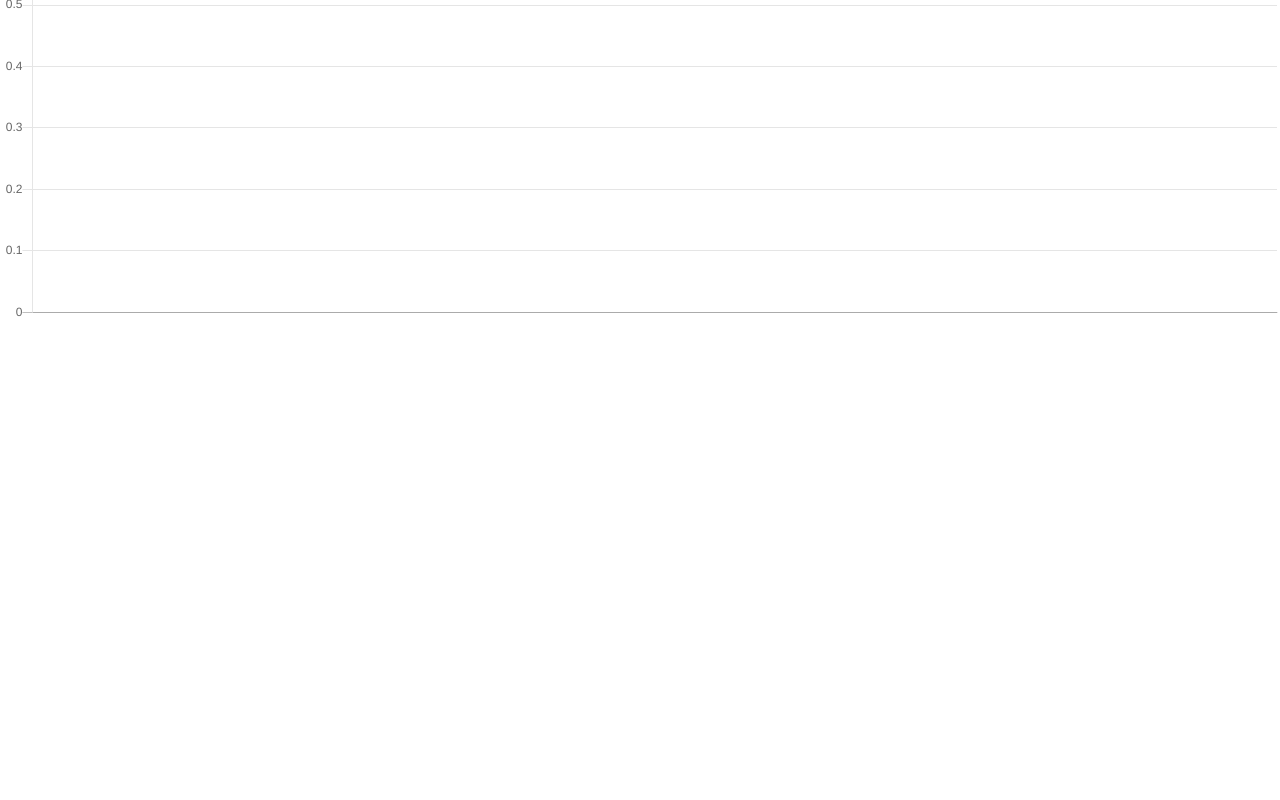
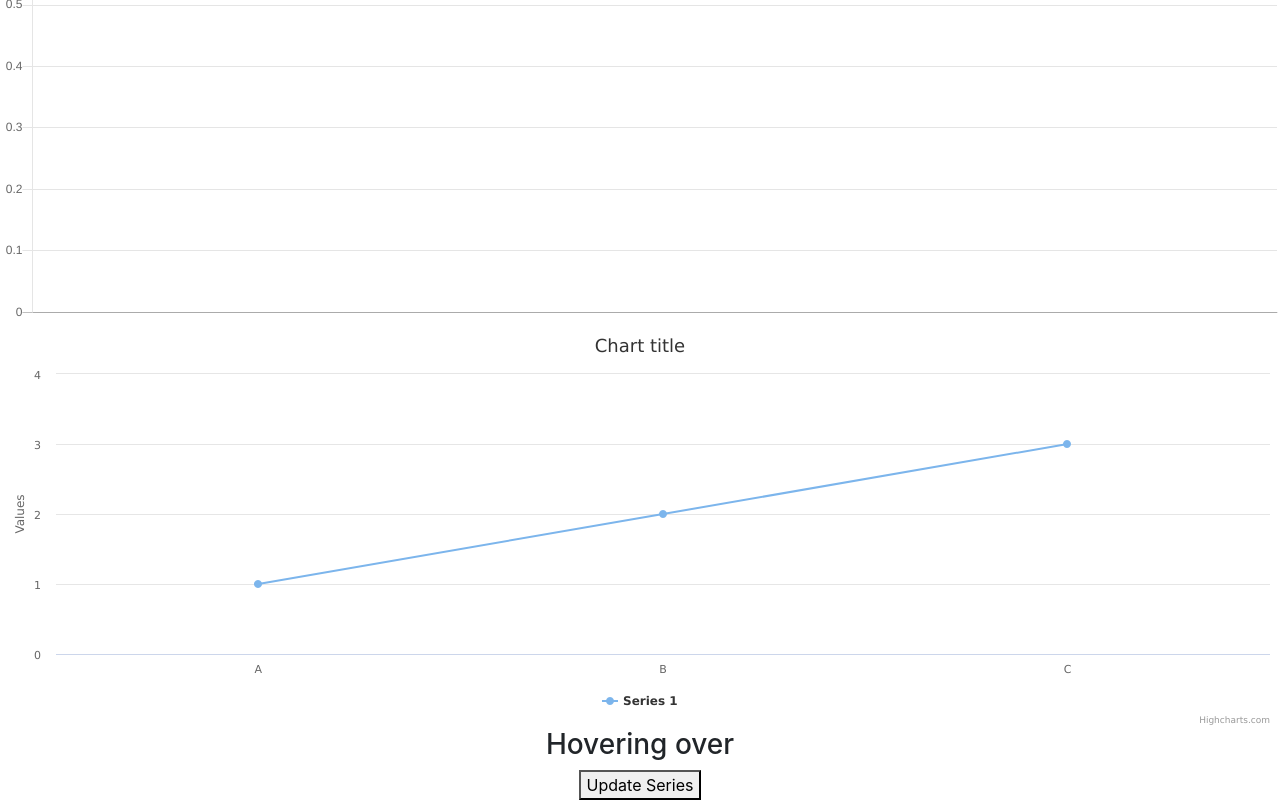
Before and after one commit to rodolphe37/pwa-react-project, a React (Create React App) app: page /linechart in a window 1280 px wide. Shown: the part 368-1168 px from the top of the page. Before the commit the page ends 800 px from the top, so only its background shows below. Built offline with nearby package versions, Linux system fonts and the light colour scheme; no server answers.

Commit message:
add highcharts base for graph

```diff
--- a/package.json
+++ b/package.json
@@ -9,6 +9,8 @@
     "axios": "^0.20.0",
     "bootstrap": "^4.5.2",
     "chart.js": "^2.9.3",
+    "highcharts": "^8.2.0",
+    "highcharts-react-official": "^3.0.0",
     "moment": "^2.27.0",
     "react": "^16.13.1",
     "react-bootstrap": "^1.3.0",
--- a/src/components/Home.js
+++ b/src/components/Home.js
@@ -6,7 +6,7 @@ const Home = (props) => {
   const [mode, setMode] = useState('online')
 
   useEffect(() => {
-    let url2 = "https://api.github.com/users/rodolphe37"
+    const url2 = "https://api.github.com/users/rodolphe37"
     fetch(url2).then((res) => {
       res.json().then((resultat) => {
         console.warn(resultat)
--- a/src/components/Linechart.js
+++ b/src/components/Linechart.js
@@ -1,7 +1,7 @@
 import React, { Component } from 'react'
 import axios from 'axios';
 import { Line } from 'react-chartjs-2';
-
+import Chart from './variables/charts'
 export class Linecharts extends Component {
   constructor(props) {
     super(props);
@@ -52,6 +52,7 @@ export class Linecharts extends Component {
         <Line
           data={this.state.Data}
           options={{ maintainAspectRatio: true }} />
+        <Chart />
       </div>
     )
   }
--- a/src/components/Repositories.js
+++ b/src/components/Repositories.js
@@ -9,7 +9,7 @@ const Users = () => {
   let idplus = []
 
   useEffect(() => {
-    let url = "https://api.github.com/users/rodolphe37/repos"
+    const url = "https://api.github.com/users/rodolphe37/repos"
     fetch(url).then((response) => {
       response.json().then((result) => {
         console.warn(result)
--- a/src/components/variables/charts.js
+++ b/src/components/variables/charts.js
@@ -1,11 +1,47 @@
-import React from "react";
-import { Line } from "react-chartjs-2";
+import React, { useState } from 'react';
+import HighchartsReact from 'highcharts-react-official';
+import Highcharts from 'highcharts';
 
-const Chart = ({ data }) => {
+const Chart = () => {
+  const [hoverData, setHoverData] = useState(null);
+  const [chartOptions, setChartOptions] = useState({
+    xAxis: {
+      categories: ['A', 'B', 'C'],
+    },
+    series: [
+      { data: [1, 2, 3] }
+    ],
+    plotOptions: {
+      series: {
+        point: {
+          events: {
+            mouseOver(e) {
+              setHoverData(e.target.category)
+            }
+          }
+        }
+      }
+    }
+  });
 
-  // console.log(data);
+  const updateSeries = () => {
+    setChartOptions({
+      series: [
+        { data: [Math.random() * 5, 2, 1] }
+      ]
+    });
+  }
 
-  return <Line data={data} options={{ responsive: true, height: '600px', width: "300px" }} />;
-};
+  return (
+    <div>
+      <HighchartsReact
+        highcharts={Highcharts}
+        options={chartOptions}
+      />
+      <h3>Hovering over {hoverData}</h3>
+      <button onClick={updateSeries}>Update Series</button>
+    </div>
+  )
+}
 
-export default Chart;
+export default Chart
```
Also changed, not shown: 1 other file (tests, documents, lock files or other folders).
